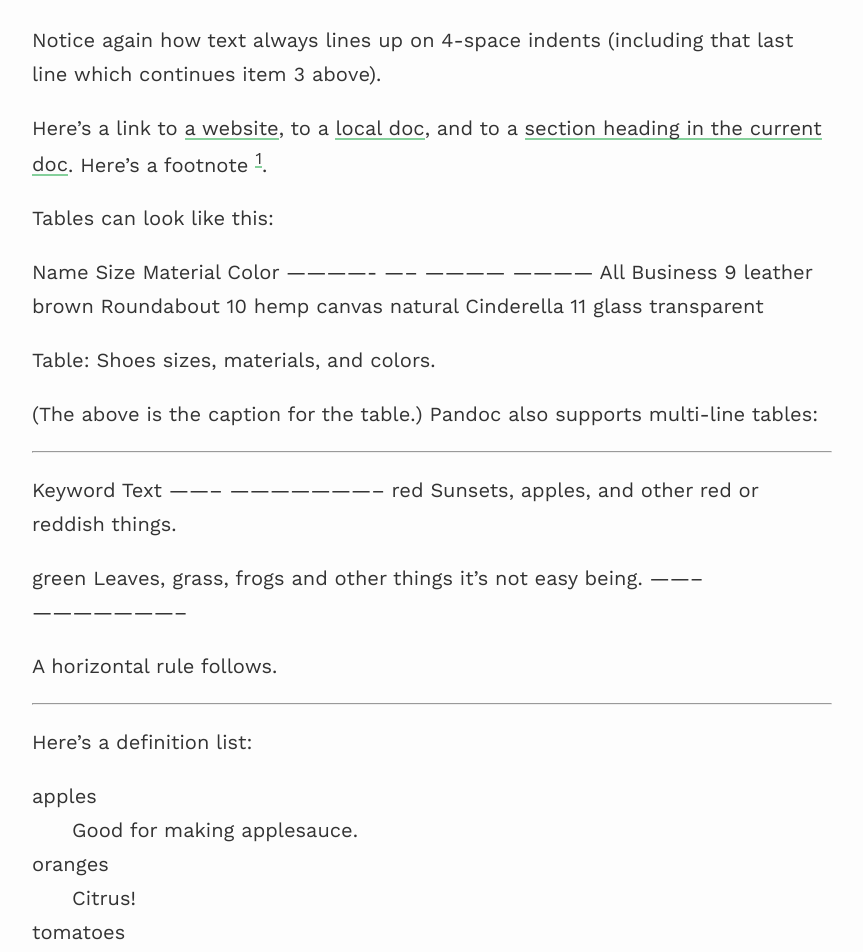
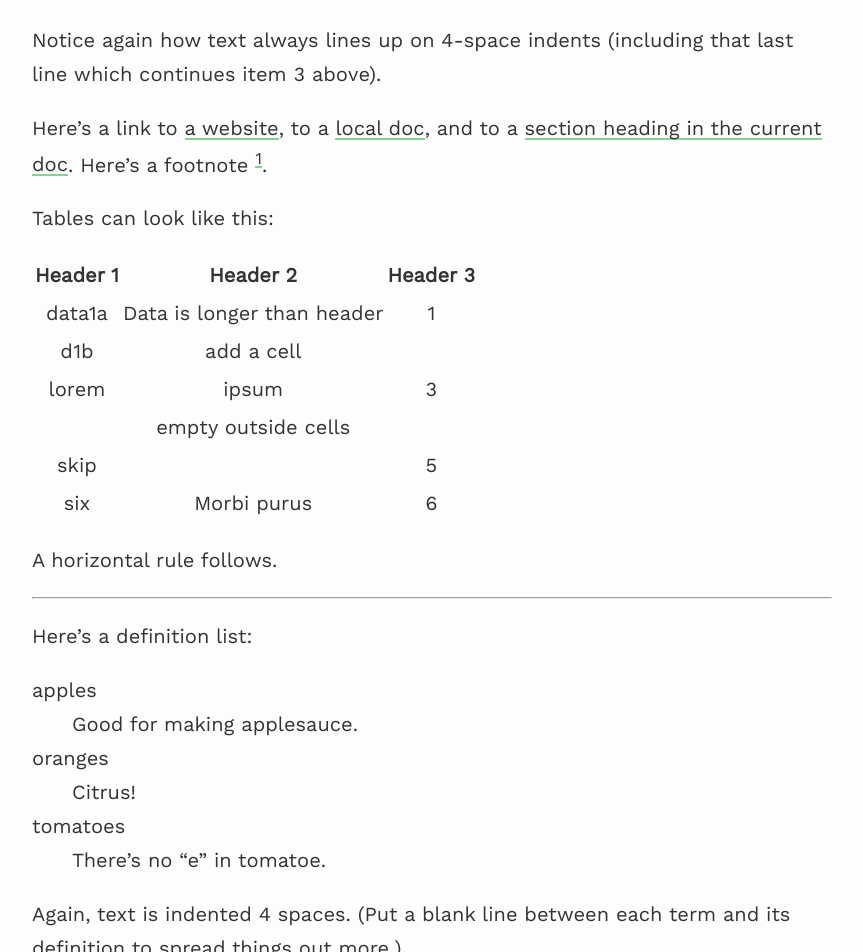
Before and after one commit to jitinnair1/gradfolio, a Jekyll site: the page built from _projects/4_project.md, in a window 1280 px wide and 1400 px high, scrolled down 2503 px. Shown: the top 952 px of the window, without its empty margins (208-1071 px from the left). Built offline with Jekyll 4.4.1, drawn with Linux system fonts in a browser that asks for light colours; nearby versions of some CDN libraries; formulas are drawn with MathJax 3; some of the changed text lies outside the part shown.

Commit message:
fix #8
added mathjax and fixed broken project page demo

```diff
--- a/_layouts/default.html
+++ b/_layouts/default.html
@@ -17,6 +17,8 @@
         {% seo %}
 
         {% include favicon.html %}
+
+        {% include mathjax.html %}
 
         <!-- Load fontawesome here for faster loadtimes: https://stackoverflow.com/a/35880730/9523246 -->
         <script type="text/javascript"> (function() { var css = document.createElement('link'); css.href = 'https://use.fontawesome.com/releases/v5.11.0/css/all.css'; css.rel = 'stylesheet'; css.type = 'text/css'; document.getElementsByTagName('head')[0].appendChild(css); })(); </script>
--- a/_projects/4_project.md
+++ b/_projects/4_project.md
@@ -106,28 +106,15 @@ doc](#an-h2-header). Here's a footnote [^1].
 
 Tables can look like this:
 
-Name           Size  Material      Color
-------------- -----  ------------  ------------
-All Business      9  leather       brown
-Roundabout       10  hemp canvas   natural
-Cinderella       11  glass         transparent
+| Header 1 | Header 2                   | Header 3 |
+|:--------:|:--------------------------:|:--------:|
+| data1a   | Data is longer than header | 1        |
+| d1b      | add a cell                 |          |
+| lorem    | ipsum                      | 3        |
+|          | empty outside cells        |          |
+| skip     |                            | 5        |
+| six      | Morbi purus                | 6        |
 
-Table: Shoes sizes, materials, and colors.
-
-(The above is the caption for the table.) Pandoc also supports
-multi-line tables:
-
---------  -----------------------
-Keyword   Text
---------  -----------------------
-red       Sunsets, apples, and
-          other red or reddish
-          things.
-
-green     Leaves, grass, frogs
-          and other things it's
-          not easy being.
---------  -----------------------
 
 A horizontal rule follows.
 
@@ -155,7 +142,7 @@ Here's a "line block" (note how whitespace is honored):
 
 and images can be specified like so:
 
-![example image](example-image.jpg "An exemplary image")
+![example image](https://images.unsplash.com/photo-1488190211105-8b0e65b80b4e?w=500&h=500&fit=crop "An exemplary image")
 
 Inline math equation: $\omega = d\phi / dt$. Display
 math should get its own line like so:
```
Also changed, not shown: other parts of _projects/4_project.md (+1 -1 lines), _includes/mathjax.html (added, +11 -0 lines), _projects/1_project.md (+10 -24 lines), _projects/2_project.md (+10 -23 lines), _projects/5_project.md (+10 -23 lines), _projects/6_project.md (+10 -23 lines).
